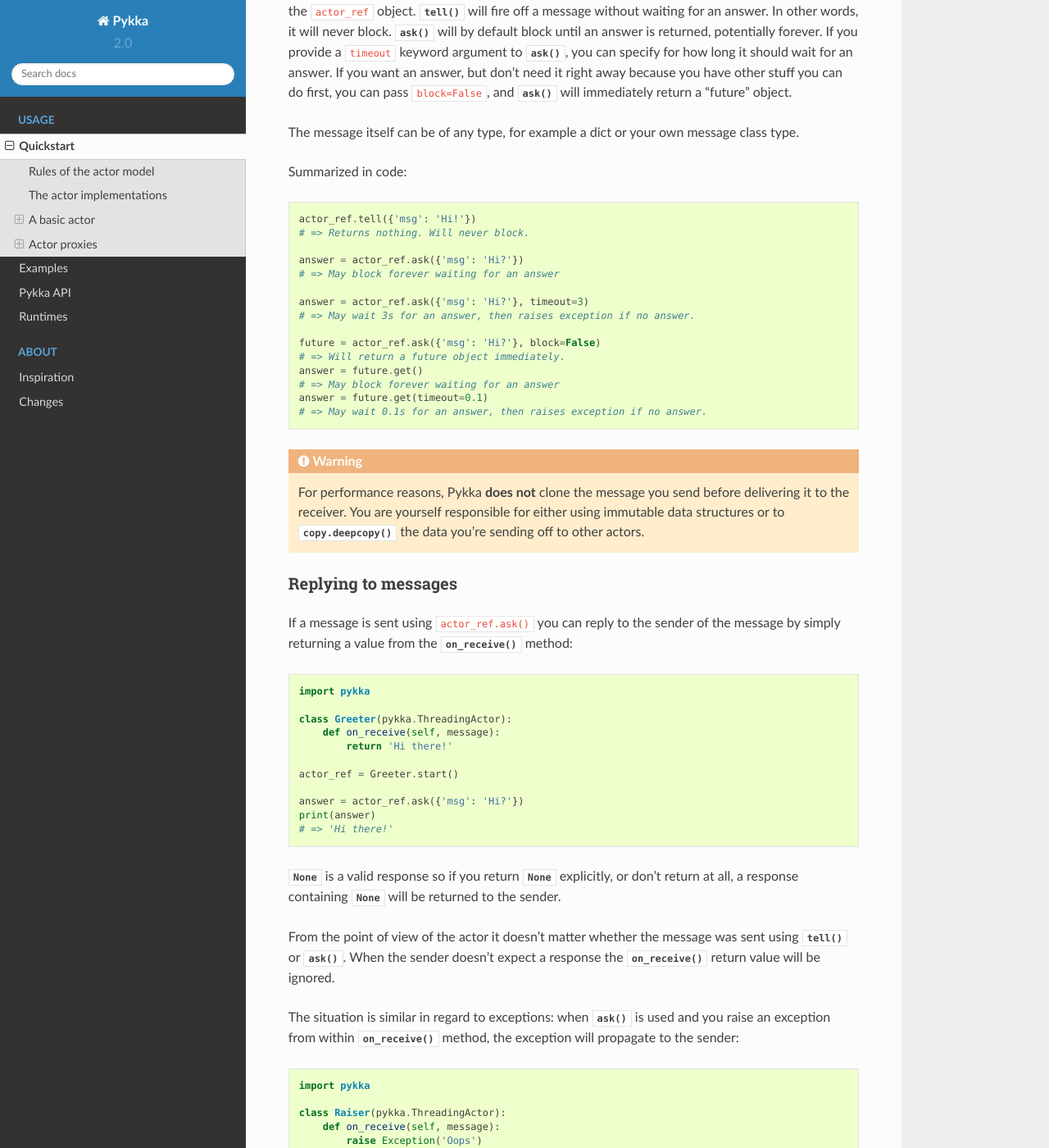
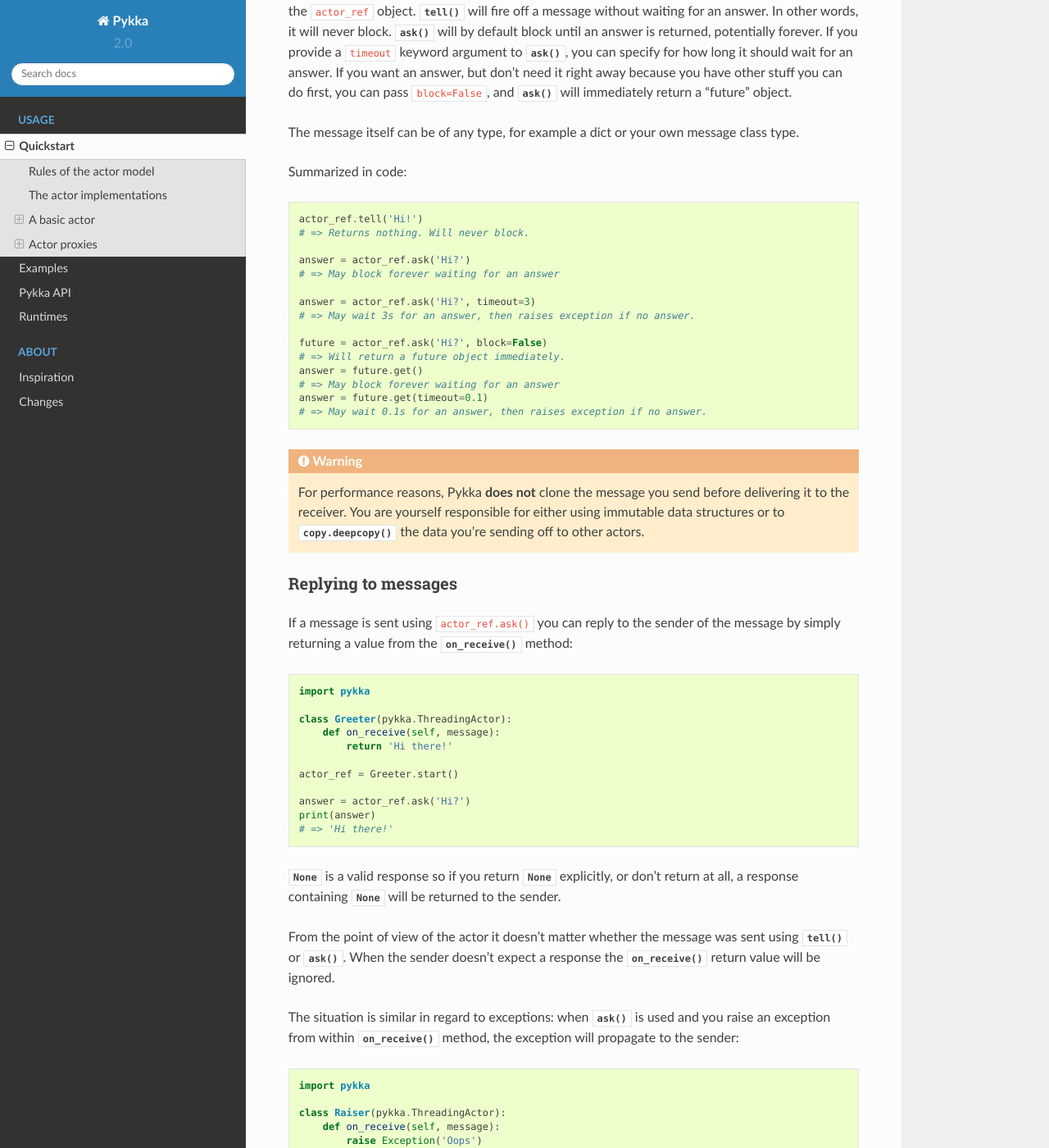
Before and after one commit to jodal/pykka, a Sphinx documentation site: the page built from docs/quickstart.rst, in a window 1280 px wide and 1400 px high, scrolled down 2268 px. Shown: the whole window at 82% size. Built offline with Sphinx 7.4.7 and the Read the Docs theme 2.0.0, drawn with Linux system fonts in a browser that asks for light colours.

Commit message:
docs: Simplify message type in quickstart guide

```diff
--- a/docs/quickstart.rst
+++ b/docs/quickstart.rst
@@ -131,16 +131,16 @@
 
 Summarized in code::
 
-    actor_ref.tell({'msg': 'Hi!'})
+    actor_ref.tell('Hi!')
     # => Returns nothing. Will never block.
 
-    answer = actor_ref.ask({'msg': 'Hi?'})
+    answer = actor_ref.ask('Hi?')
     # => May block forever waiting for an answer
 
-    answer = actor_ref.ask({'msg': 'Hi?'}, timeout=3)
+    answer = actor_ref.ask('Hi?', timeout=3)
     # => May wait 3s for an answer, then raises exception if no answer.
 
-    future = actor_ref.ask({'msg': 'Hi?'}, block=False)
+    future = actor_ref.ask('Hi?', block=False)
     # => Will return a future object immediately.
     answer = future.get()
     # => May block forever waiting for an answer
@@ -170,7 +170,7 @@
 
     actor_ref = Greeter.start()
 
-    answer = actor_ref.ask({'msg': 'Hi?'})
+    answer = actor_ref.ask('Hi?')
     print(answer)
     # => 'Hi there!'
 
@@ -197,7 +197,7 @@
     actor_ref = Raiser.start()
 
     try:
-        actor_ref.ask({'msg': 'How are you?'})
+        actor_ref.ask('How are you?')
     except Exception as e:
         print(repr(e))
         # => Exception('Oops')
```
